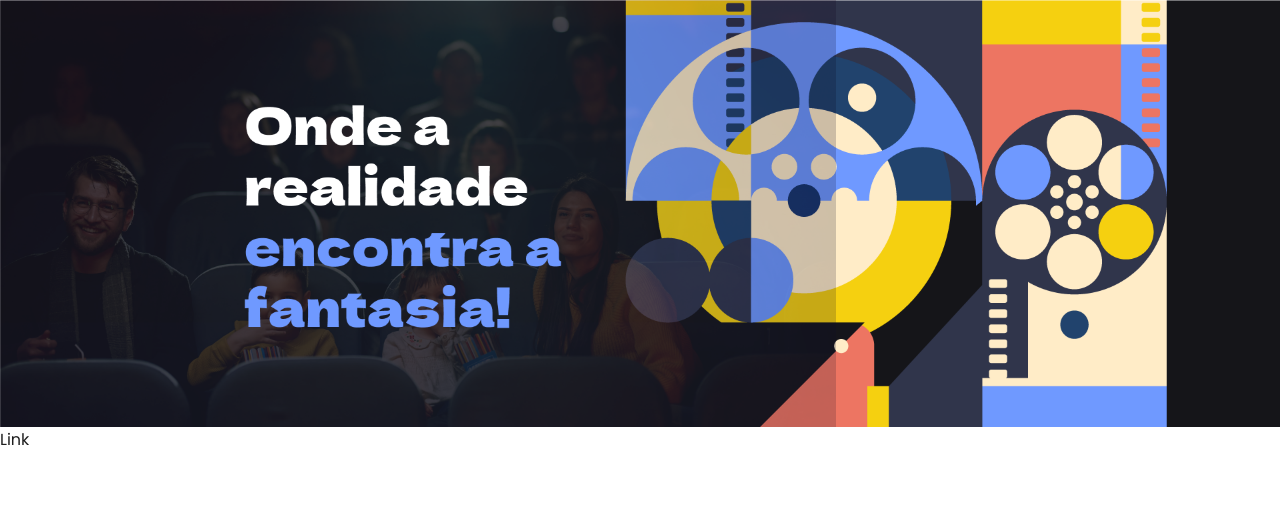
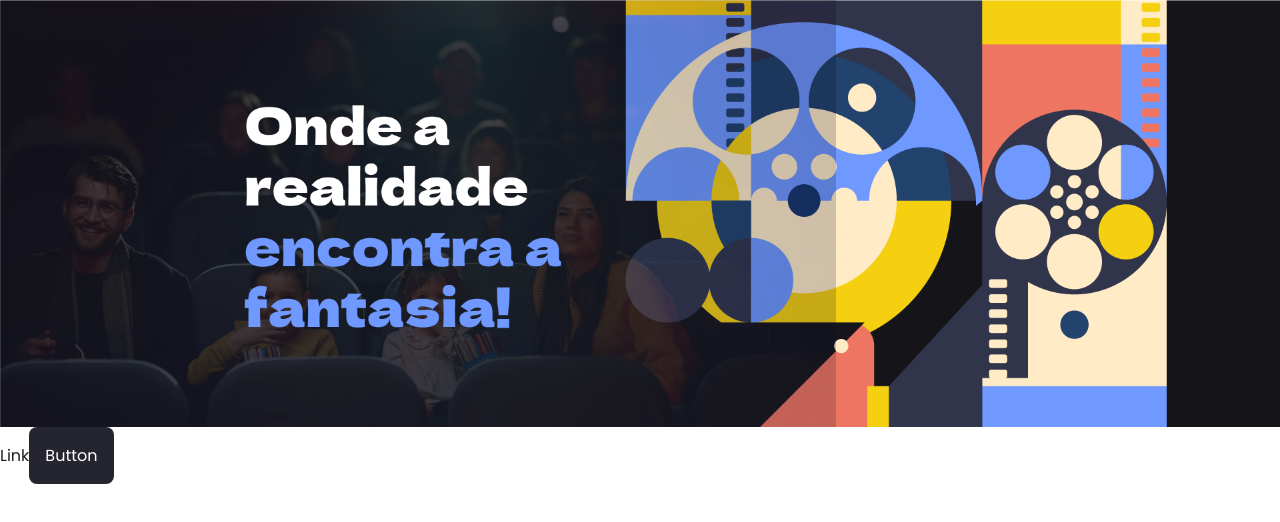
Before and after one commit to bernardo013/luz-e-cena, a React (Vite) app: page / in a window 1280 px wide. Shown: the top 522 px of the page. Built offline with nearby package versions, Linux system fonts and the light colour scheme; a web font is replaced by a local one.

Commit message:
criação do componente button e do header/HeaderList/HeaderListItem
ainda não fiz a implementação no app

```diff
--- a/package.json
+++ b/package.json
@@ -10,6 +10,7 @@
     "preview": "vite preview"
   },
   "dependencies": {
+    "classnames": "^2.5.1",
     "react": "^19.2.0",
     "react-dom": "^19.2.0"
   },
@@ -23,7 +24,6 @@
     "eslint-plugin-react-hooks": "^7.0.1",
     "eslint-plugin-react-refresh": "^0.4.24",
     "globals": "^16.5.0",
-    "typescript": "~5.9.3",
     "typescript-eslint": "^8.46.4",
     "vite": "^7.2.4"
   }
--- a/src/App.tsx
+++ b/src/App.tsx
@@ -1,11 +1,15 @@
 import Banner from "./components/banner"
 import Link from "./components/link"
+import Button from "./components/button/button"
+import HeaderList from "./components/header/components/headerList"
+
 
 function App() {
   return (
   <>
       <Banner src="../banner.png" alt="banner"/>
       <Link href="/" target="_blank">Link</Link>
+      <Button variant="default">Button</Button>
   </>
   )
 }
--- /dev/null
+++ b/src/components/button/button.module.css
@@ -0,0 +1,21 @@
+.botao {
+    padding: var(--padding-s);
+    font-family: var(--fonte-texto);
+    font-size: var(--font-size-s);
+    border: none;
+    border-radius: 8px;
+    cursor: pointer;
+  }
+
+  .default {
+    color: var(--branco);
+    background-color: var(--cinza-escuro);
+  }
+
+  .icon {
+    background: none;
+    font-size: var(--font-size-l);
+    border: none;
+    padding: 0.5rem;
+    color: #333;
+  }
--- /dev/null
+++ b/src/components/button/button.tsx
@@ -0,0 +1,19 @@
+import React from "react";
+import classNames from 'classnames'
+import styles from './button.module.css'
+
+type buttonType = {
+  variant: "default" | "icon"
+} & React.ButtonHTMLAttributes<HTMLButtonElement>
+
+const Button = ({children, variant = "default", ...rest}: buttonType) => {
+const classMap = {
+  default: styles.default,
+  icon: styles.icon
+}
+  return (
+    <button className={classNames(styles.botao, classMap[variant] )} {...rest} >{children}</button>
+  );
+};
+
+export default Button;
--- /dev/null
+++ b/src/components/header/components/headerList.tsx
@@ -0,0 +1,13 @@
+import React, { type ReactNode } from 'react'
+
+type headerProps = {
+  children: ReactNode
+}
+// tipar com props seria igual tipar desta forma React.HTMLElementAtributs<HTMLULelement>
+function HeaderList( {children}: headerProps ){
+  return (
+    <ul>{children}</ul>
+  )
+}
+
+export default HeaderList
```
Also changed, not shown: src/components/header/components/headerListItem.tsx (added, +15 -0 lines), src/components/header/header.module.css (added, +20 -0 lines), src/components/header/header.tsx (added, +9 -0 lines), src/components/selector/selectorGroup/index.tsx (added), 1 other file (tests, documents, lock files or other folders).
